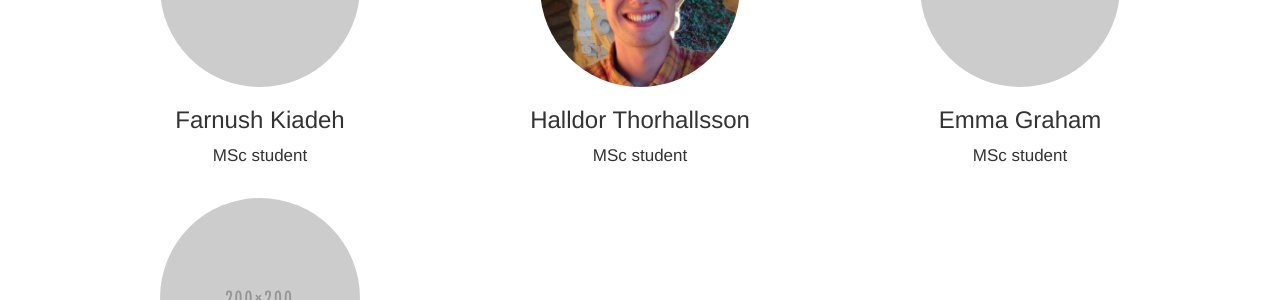
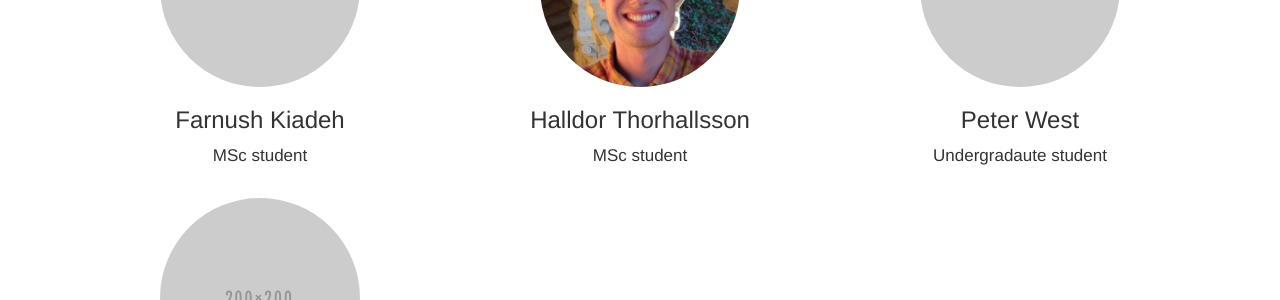
Before and after one commit to saramostafavi/saramostafavi.github.io, a Jekyll site: the page built from people.html, in a window 1280 px wide. Shown: the part 565-865 px from the top of the page. Built offline with Jekyll 4.4.1, drawn with Linux system fonts in a browser that asks for light colours; nearby versions of some CDN libraries; a style sheet for code colours, icons or effects is not loaded.

Commit message:
Update people.yml

```diff
--- a/_data/people.yml
+++ b/_data/people.yml
@@ -21,8 +21,8 @@
   photo: "/images/Halldor.jpeg"
 
 
-- name: Emma Graham
-  role: MSc student
+- name: Peter West
+  role: Undergradaute student
   photo: "/images/blank.png"
 
 - name: Leila Methnani
```
